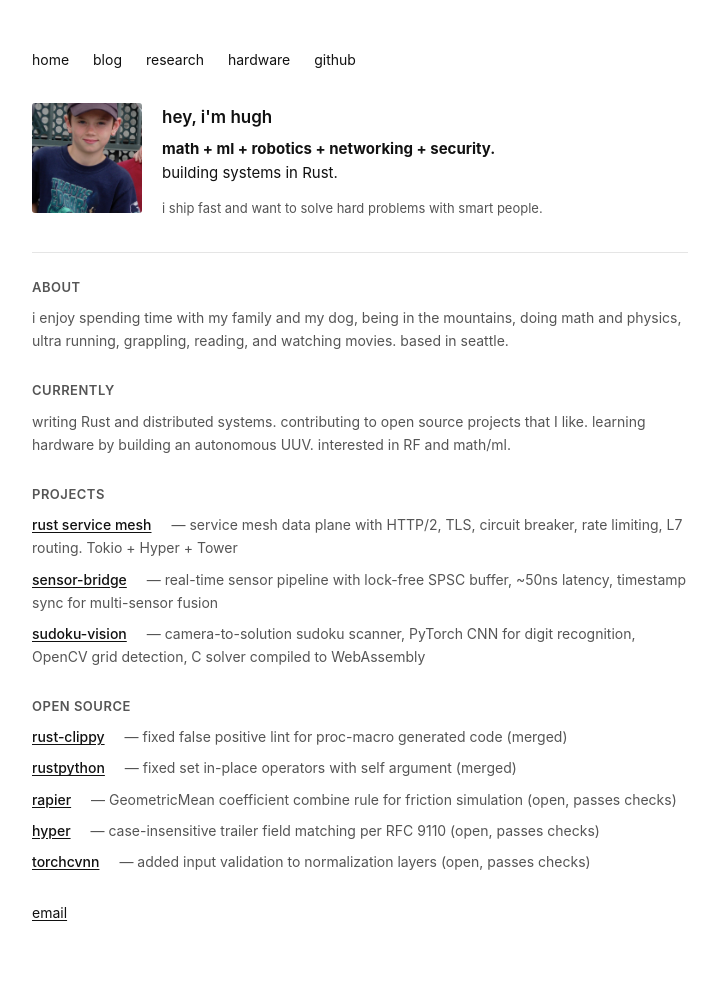
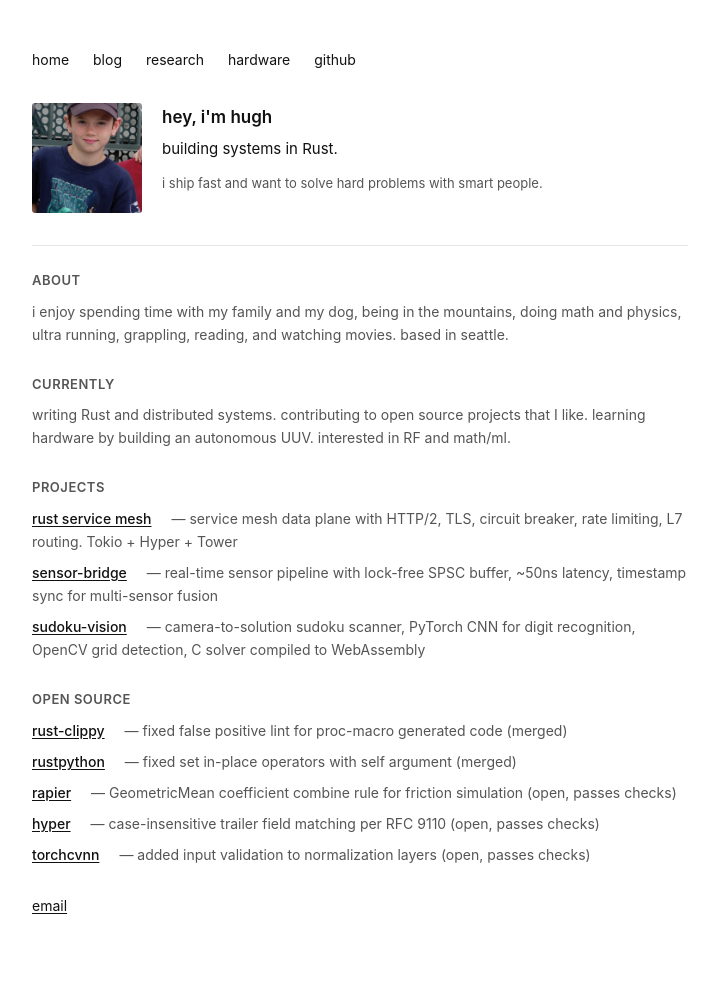
Before and after one commit to HueCodes/HueCodes.github.io, a Jekyll site: the page built from index.md, in a window 1280 px wide. Shown: the whole page, without its empty margins (280-999 px from the left). Built offline with Jekyll 4.4.1, drawn with Linux system fonts in a browser that asks for light colours.

Commit message:
Remove keyword list from intro header

```diff
--- a/index.md
+++ b/index.md
@@ -16,7 +16,7 @@ title: home
     <img src="/assets/DSCN1683.jpeg" alt="Hugh's profile photo" class="photo">
     <div>
       <h1>hey, i'm hugh</h1>
-      <p><strong>math + ml + robotics + networking + security.</strong><br>building systems in Rust.</p>
+      <p>building systems in Rust.</p>
       <p class="tagline">i ship fast and want to solve hard problems with smart people.</p>
     </div>
   </div>
```
